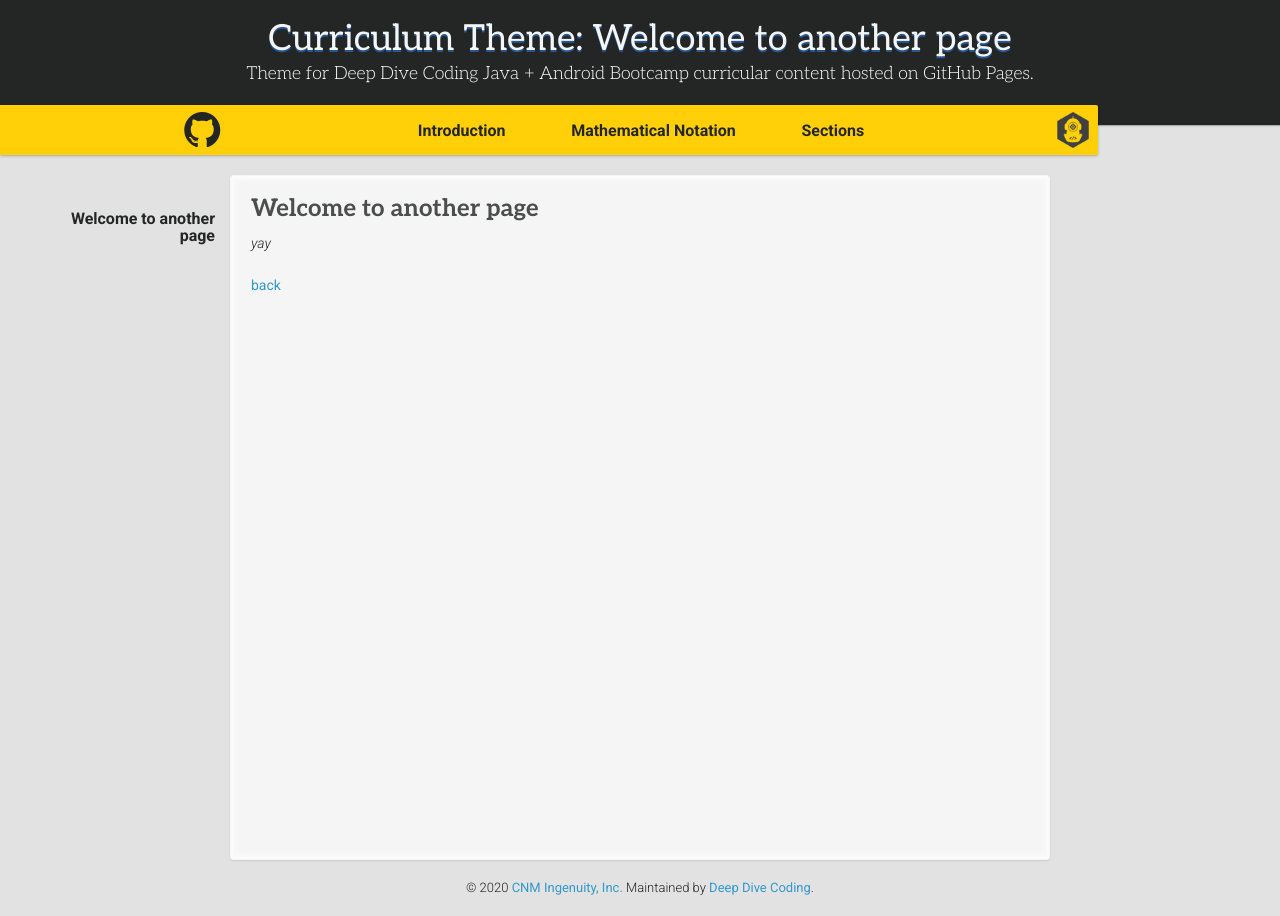
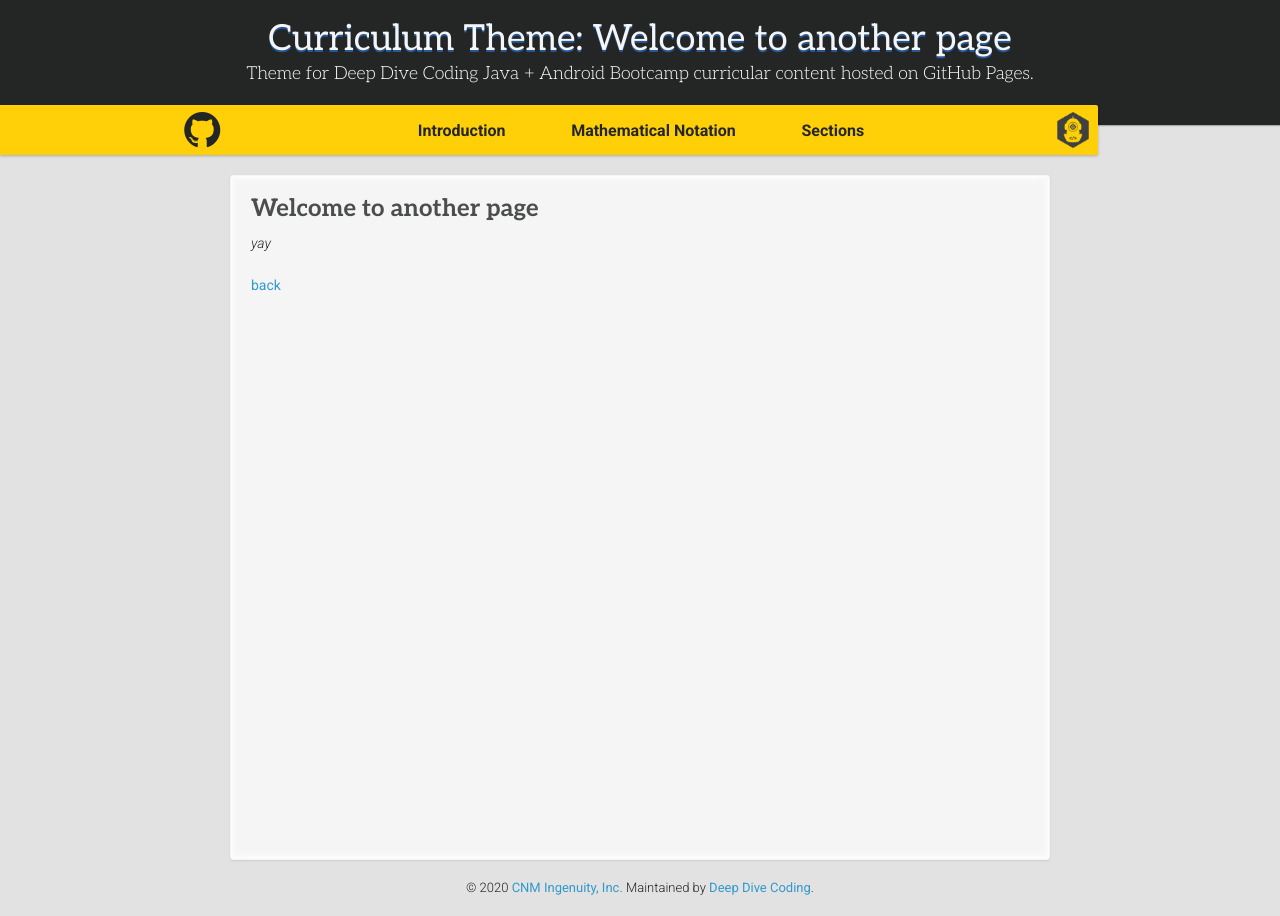
Before and after one commit to ddc-java/ddc-day, a Jekyll site: the page built from another-page.md, in a window 1280 px wide. Built offline with Jekyll 4.4.1, drawn with Linux system fonts in a browser that asks for light colours; nearby versions of some CDN libraries; some web fonts are replaced; our own code applies the rules of GitHub Pages for plain Markdown files.

Commit message:
Adjust heading navigator logic.

```diff
--- a/_config.yml
+++ b/_config.yml
@@ -3,8 +3,8 @@
 
 show_downloads: true # This setting is ignored if the repository is private.
 
-#heading_navigator:
-#  enabled: true # Set this to false if intra-page navigator is not wanted.
+heading_navigator:
+  enabled: false # Set this to false if intra-page navigator is not wanted.
 
 page_navigator:
   enabled: true # Set this to false if an inter-page navigator is not wanted.
```
